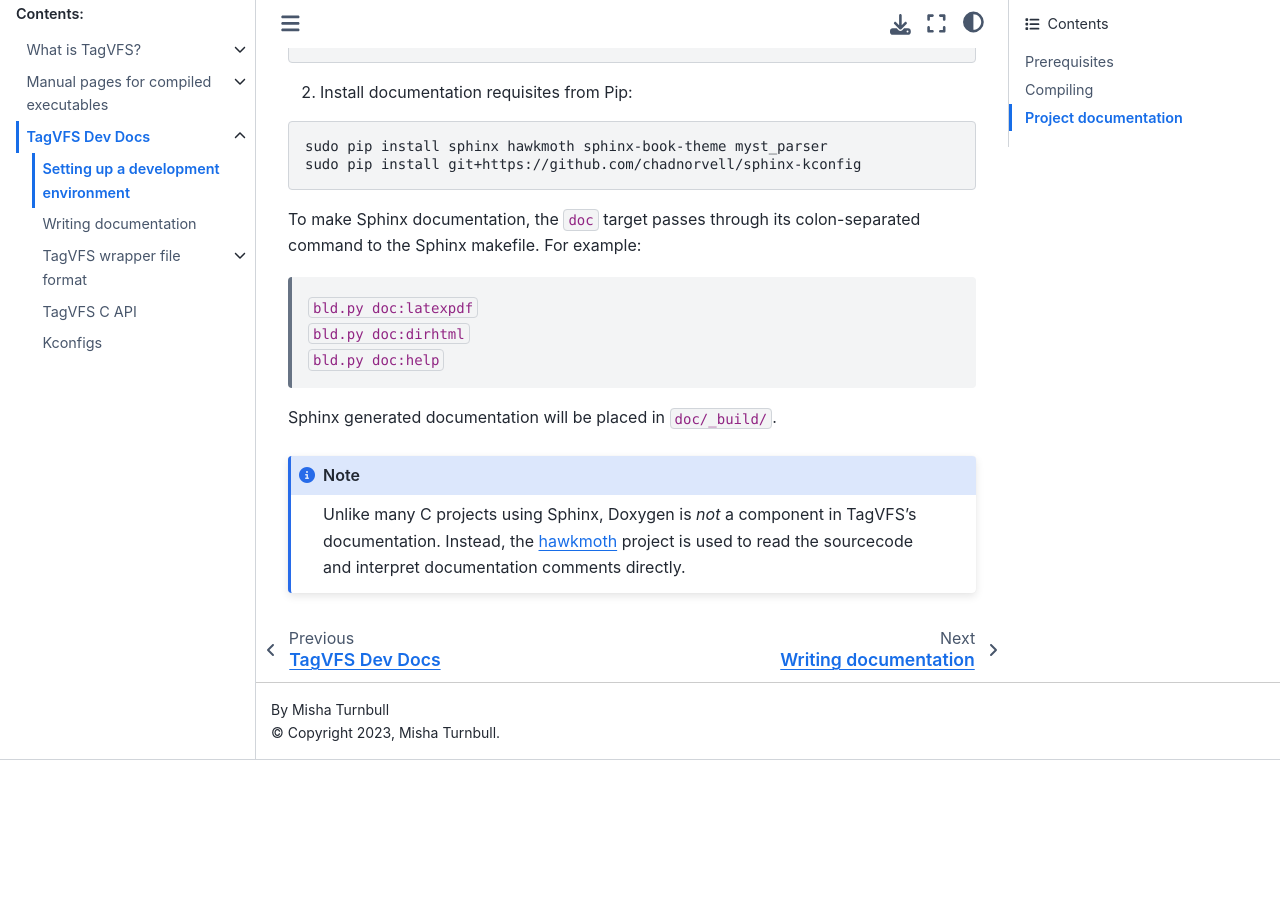
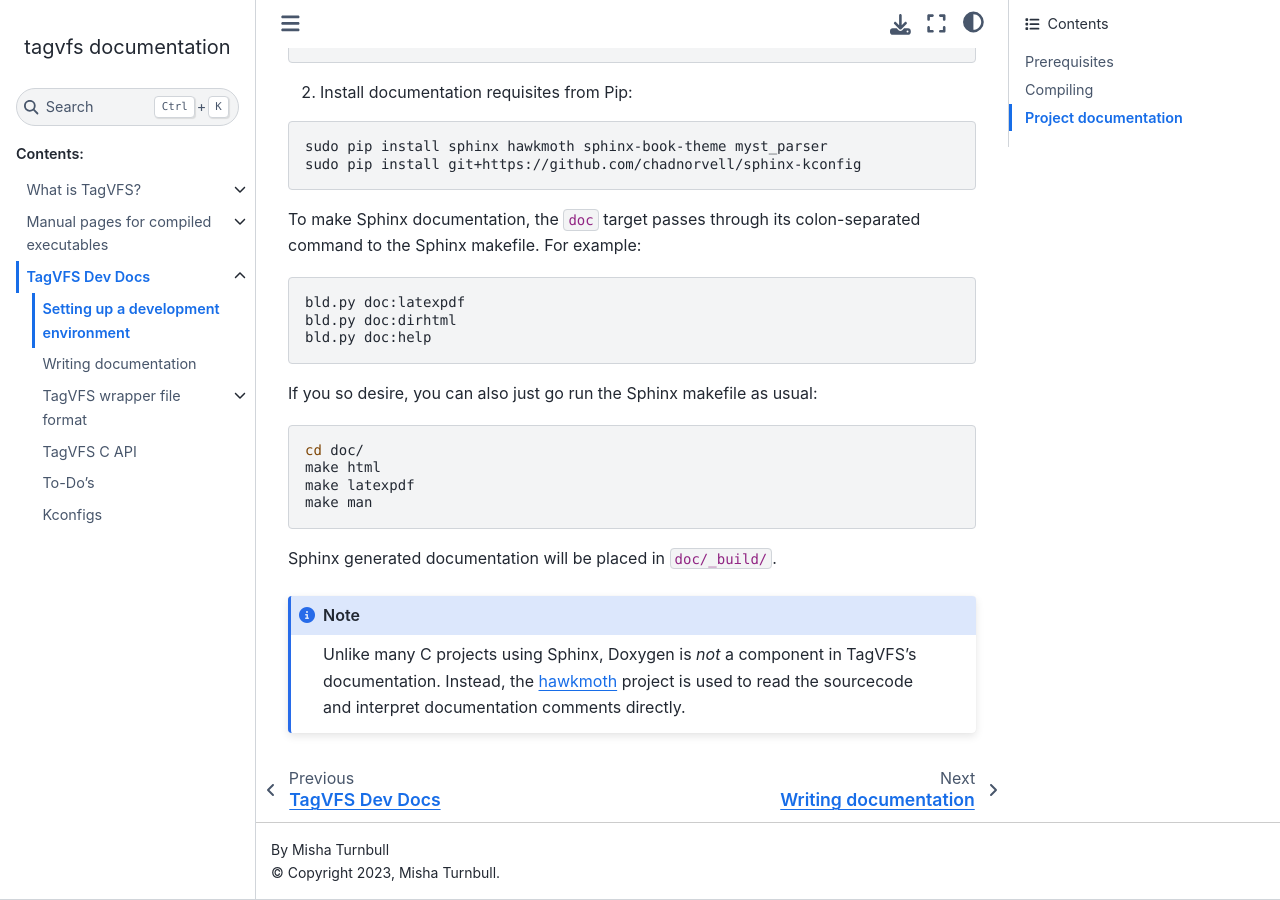
Before and after one commit to mishaturnbull/TagVFS, a Sphinx documentation site: the page built from doc/dev/devenv.rst, in a window 1280 px wide and 900 px high, scrolled down 1943 px. Built offline with Sphinx 7.4.7 and the Sphinx Book theme 1.1.4, drawn with Linux system fonts in a browser that asks for light colours; before the commit the page ends 2703 px from its top, so only the background shows below that; some of the changed text lies outside the part shown.

```diff
--- a/bld.py
+++ b/bld.py
@@ -57,8 +57,7 @@ def doc(cmd):
         # user said something in particular
         doctype = cmd[1]
 
-    out = run_cmd(f"make {doctype}")
-    print(out)
+    os.system(f"make {doctype}")
 
 def menuconfig(cmd):
     """
--- a/doc/conf.py
+++ b/doc/conf.py
@@ -4,12 +4,10 @@
 # https://www.sphinx-doc.org/en/master/usage/configuration.html
 
 import os
+
+# TODO: Remove these two lines (VV) once chadnorvell/sphinx-kconfig PR #2 merge
 import sys
 sys.path.insert(0, "/home/misha/Projects/sphinx-kconfig/")
-
-# options are PDJ, RTD_DARK, or any of the normal sphinx builtins
-HTML_DOC_MODE = "sphinx_book_theme"
-
 
 # -- Project information -----------------------------------------------------
 # https://www.sphinx-doc.org/en/master/usage/configuration.html#project-information
@@ -28,34 +26,34 @@ extensions = [
         'hawkmoth',
         'myst_parser',
         'sphinx_kconfig',
+        'sphinx.ext.todo',
         ]
-
-kconfig_generate_db = True
-kconfig_root_path = os.path.abspath("../Kconfig")
 
 templates_path = ['_templates']
 exclude_patterns = ['_build', 'Thumbs.db', '.DS_Store']
 
+# Ensure the right parser is picked for file types
 source_suffix = {
         '.rst': 'restructuredtext',
         '.md': 'markdown',
         }
 
+# -- Options for Kconfig plugin ----------------------------------------------
+
+kconfig_generate_db = True
+kconfig_root_path = os.path.abspath("../Kconfig")
+
+# -- Options for HawkMoth ----------------------------------------------------
+hawkmoth_root = os.path.abspath("../src/")
+
+# -- Options for ToDo ext ----------------------------------------------------
+todo_include_todos = True
+
 # -- Options for HTML output -------------------------------------------------
 # https://www.sphinx-doc.org/en/master/usage/configuration.html#options-for-html-output
 
 # juuuuust in case
-html_theme = "classic"
-
-if HTML_DOC_MODE == "PDJ":
-    import sphinx_pdj_theme
-    html_theme = 'sphinx_pdj_theme'
-    html_theme_path = [sphinx_pdj_theme.get_html_theme_path()]
-    default_dark_mode = True
-elif HTML_DOC_MODE == "RTD_DARK":
-    extensions.append("sphinx_rtd_dark_mode")
-else:
-    html_theme = HTML_DOC_MODE
+html_theme = "sphinx_book_theme"
 
 html_static_path = ['_static']
 
@@ -65,6 +63,3 @@ man_pages = [
         ("manpages/tvwdump", "tvwdump", "", "", 1),
         ("manpages/tvwmake", "tvwmake", "", "", 1),
     ]
-
-# -- Options for HawkMoth ----------------------------------------------------
-hawkmoth_root = os.path.abspath("../src/")
--- a/doc/dev/devenv.rst
+++ b/doc/dev/devenv.rst
@@ -89,9 +90,20 @@ following additional prerequisites are needed as well:
 To make Sphinx documentation, the ``doc`` target passes through its
 colon-separated command to the Sphinx makefile.  For example:
 
-   | ``bld.py doc:latexpdf``
-   | ``bld.py doc:dirhtml``
-   | ``bld.py doc:help``
+.. code-block:: shell
+
+   bld.py doc:latexpdf
+   bld.py doc:dirhtml
+   bld.py doc:help
+
+If you so desire, you can also just go run the Sphinx makefile as usual:
+
+.. code-block:: shell
+
+   cd doc/
+   make html
+   make latexpdf
+   make man
 
 Sphinx generated documentation will be placed in ``doc/_build/``.
 
--- a/doc/dev/index.rst
+++ b/doc/dev/index.rst
@@ -14,4 +14,5 @@ TagVFS Dev Docs
 
    api/index
 
+   todos
    kconfigs
```
Also changed, not shown: other parts of doc/dev/devenv.rst (+2 -1 lines), doc/about/goals.rst (+9 -9 lines), doc/dev/kconfigs.rst (+13 -2 lines), doc/dev/todos.rst (added, +8 -0 lines), 7 other files.
